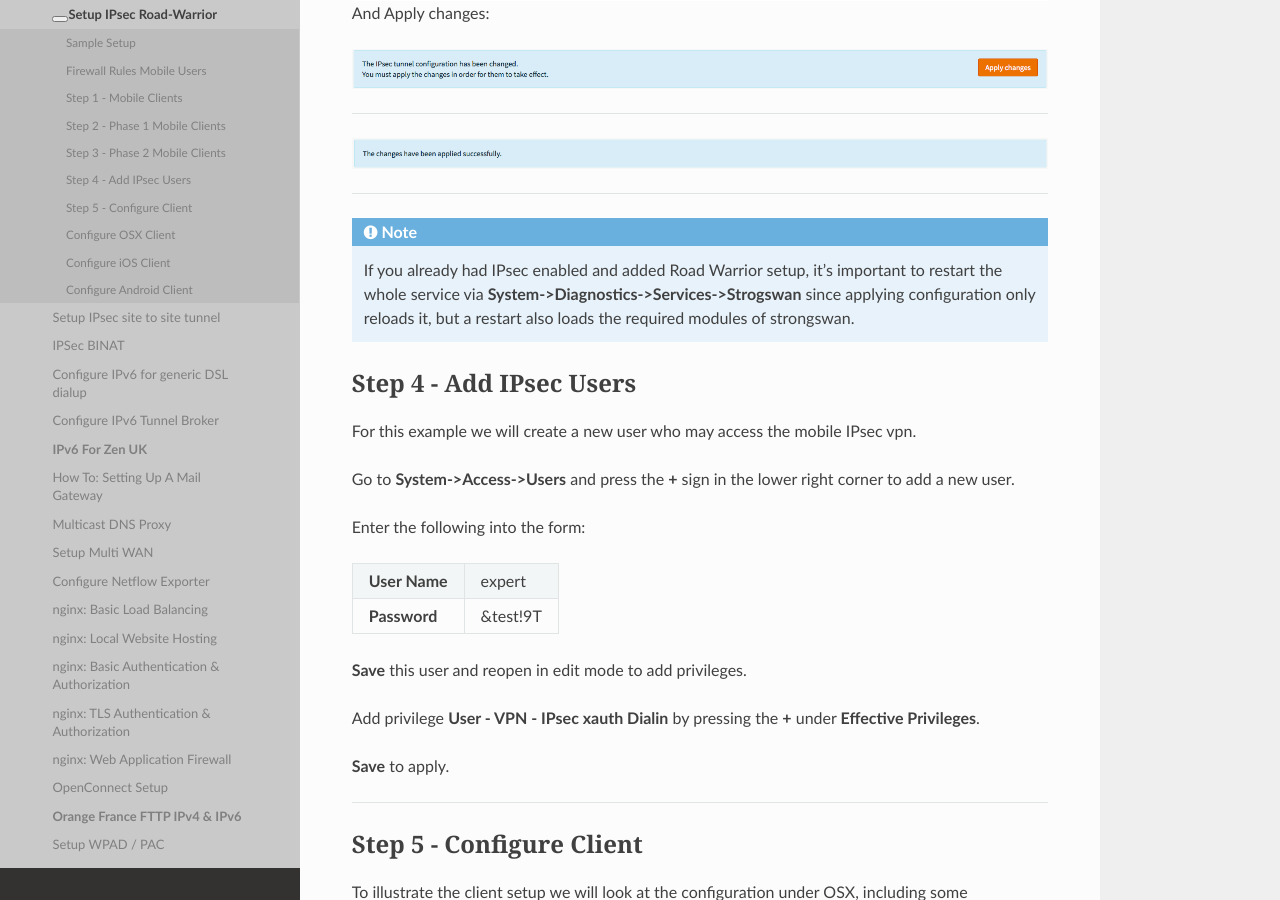
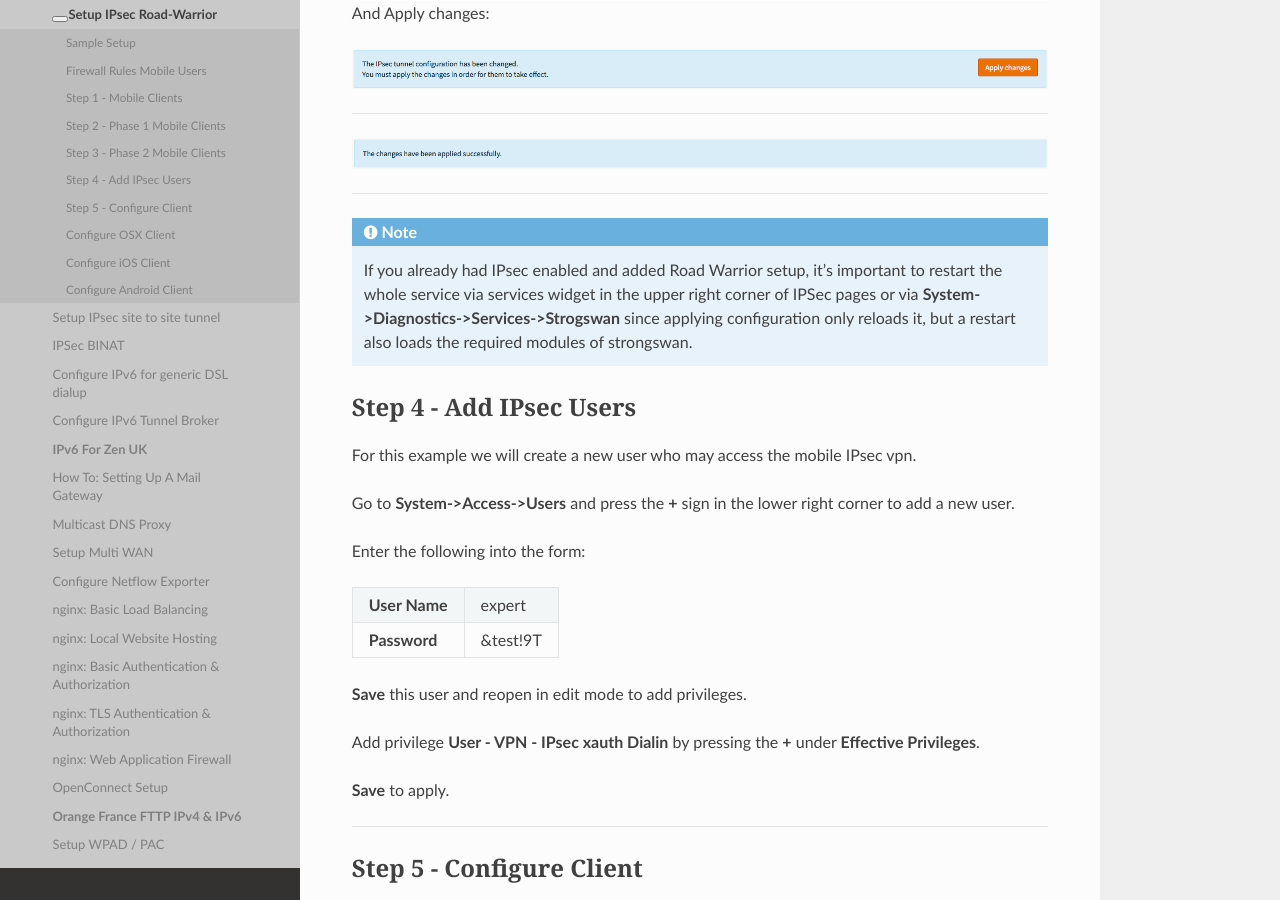
Before and after one commit to opnsense/docs, a Sphinx documentation site: the page built from source/manual/how-tos/ipsec-road.rst, in a window 1280 px wide and 900 px high, scrolled down 5971 px. Built offline with Sphinx 7.4.7 and the Read the Docs theme 2.0.0, drawn with Linux system fonts in a browser that asks for light colours; nearby versions of some CDN libraries; some web fonts are replaced; library files that are not in the unit come from our copies.

Commit message:
Update ipsec-road.rst

```diff
--- a/source/manual/how-tos/ipsec-road.rst
+++ b/source/manual/how-tos/ipsec-road.rst
@@ -241,8 +241,9 @@ And Apply changes:
 .. Note::
 
    If you already had IPsec enabled and added Road Warrior setup, it's important to
-   restart the whole service via **System->Diagnostics->Services->Strogswan** since applying
-   configuration only reloads it, but a restart also loads the required modules of strongswan.
+   restart the whole service via services widget in the upper right corner of IPSec pages
+   or via **System->Diagnostics->Services->Strogswan** since applying configuration only
+   reloads it, but a restart also loads the required modules of strongswan.
 
 ------------------------
 Step 4 - Add IPsec Users
```
